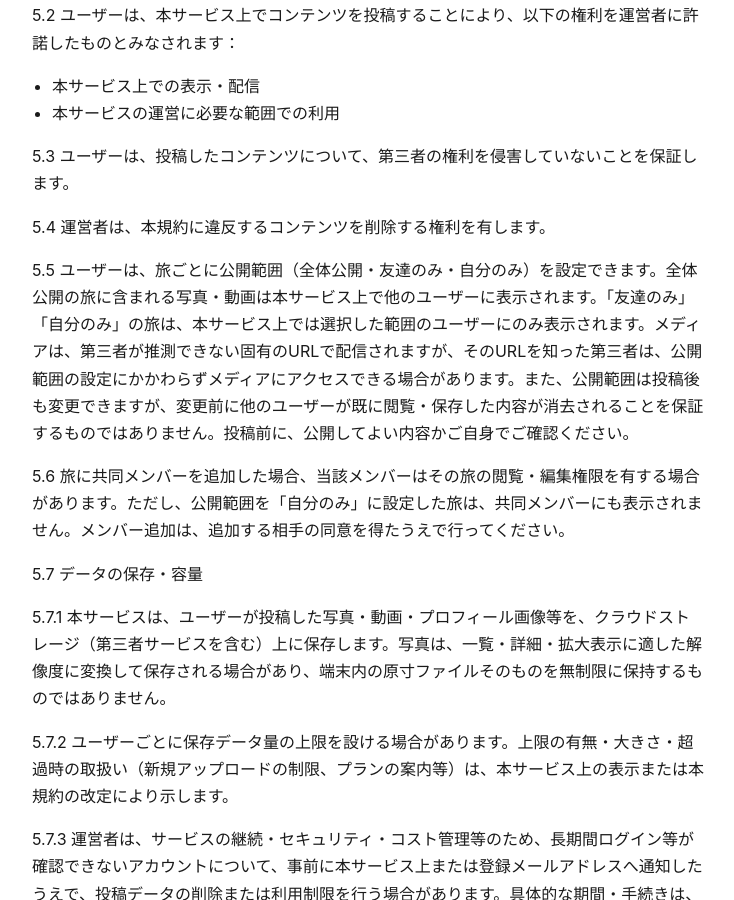
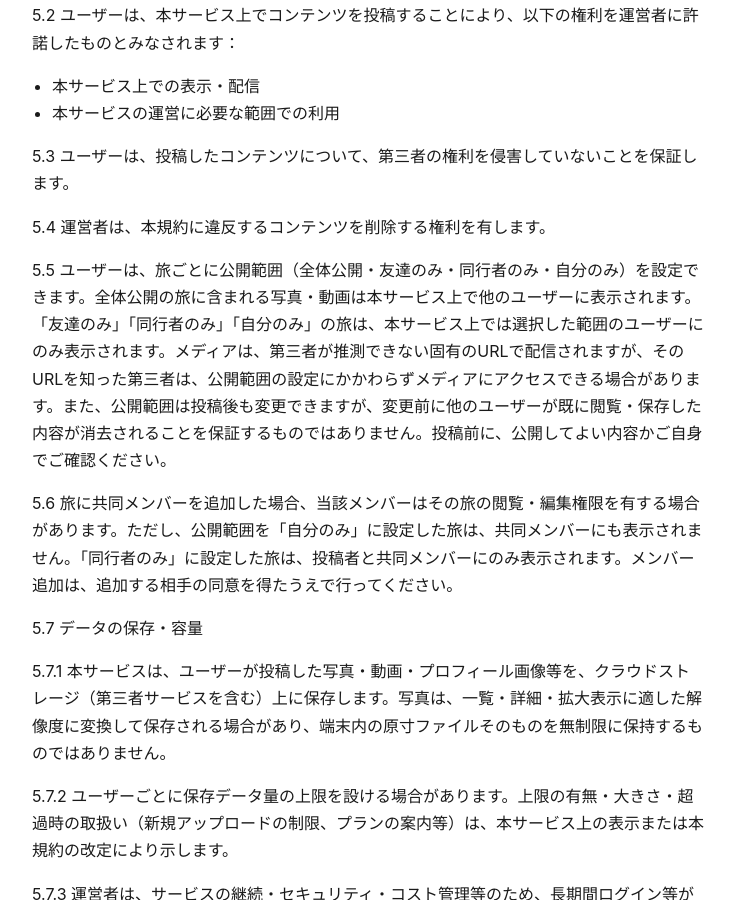
Before and after one commit to kazutax/tabiNote-legal, a Jekyll site: the page built from docs/terms-of-service.md, in a window 1280 px wide and 900 px high, scrolled down 2124 px. Shown: the whole window, without its empty margins (272-1006 px from the left). Built offline with Jekyll 4.4.1, drawn with Linux system fonts in a browser that asks for light colours; some of the changed text lies outside the part shown.

Commit message:
公開範囲を4段階に合わせ、審査前に Pages を現行化する。
Co-authored-by: Cursor <cursoragent@cursor.com>

```diff
--- a/docs/terms-of-service.md
+++ b/docs/terms-of-service.md
@@ -23,7 +23,7 @@ title: 旅ノート（TabiNote）利用規約
 
 ## 2. サービスの内容
 
-2.1 本サービスは、ユーザーが旅の記録を投稿・共有し、他のユーザーの旅を閲覧できるソーシャルネットワーキングサービスです。旅ごとに公開範囲（全体公開・友達のみ・自分のみ）を設定できます。主な機能には、旅の作成・編集、写真・動画の投稿、旅への共同メンバーの追加、友達機能、いいね、地図上での表示、ユーザー検索・@メンションによる旅の絞り込み、アプリ内通知などが含まれます。
+2.1 本サービスは、ユーザーが旅の記録を投稿・共有し、他のユーザーの旅を閲覧できるソーシャルネットワーキングサービスです。旅ごとに公開範囲（全体公開・友達のみ・同行者のみ・自分のみ）を設定できます。主な機能には、旅の作成・編集、写真・動画の投稿、旅への共同メンバーの追加、友達機能、いいね、地図上での表示、ユーザー検索・@メンションによる旅の絞り込み、アプリ内通知などが含まれます。
 
 2.2 本サービスの内容は、予告なく変更・追加・削除される場合があります。
 
@@ -86,9 +86,9 @@ title: 旅ノート（TabiNote）利用規約
 
 5.4 運営者は、本規約に違反するコンテンツを削除する権利を有します。
 
-5.5 ユーザーは、旅ごとに公開範囲（全体公開・友達のみ・自分のみ）を設定できます。全体公開の旅に含まれる写真・動画は本サービス上で他のユーザーに表示されます。「友達のみ」「自分のみ」の旅は、本サービス上では選択した範囲のユーザーにのみ表示されます。メディアは、第三者が推測できない固有のURLで配信されますが、そのURLを知った第三者は、公開範囲の設定にかかわらずメディアにアクセスできる場合があります。また、公開範囲は投稿後も変更できますが、変更前に他のユーザーが既に閲覧・保存した内容が消去されることを保証するものではありません。投稿前に、公開してよい内容かご自身でご確認ください。
+5.5 ユーザーは、旅ごとに公開範囲（全体公開・友達のみ・同行者のみ・自分のみ）を設定できます。全体公開の旅に含まれる写真・動画は本サービス上で他のユーザーに表示されます。「友達のみ」「同行者のみ」「自分のみ」の旅は、本サービス上では選択した範囲のユーザーにのみ表示されます。メディアは、第三者が推測できない固有のURLで配信されますが、そのURLを知った第三者は、公開範囲の設定にかかわらずメディアにアクセスできる場合があります。また、公開範囲は投稿後も変更できますが、変更前に他のユーザーが既に閲覧・保存した内容が消去されることを保証するものではありません。投稿前に、公開してよい内容かご自身でご確認ください。
 
-5.6 旅に共同メンバーを追加した場合、当該メンバーはその旅の閲覧・編集権限を有する場合があります。ただし、公開範囲を「自分のみ」に設定した旅は、共同メンバーにも表示されません。メンバー追加は、追加する相手の同意を得たうえで行ってください。
+5.6 旅に共同メンバーを追加した場合、当該メンバーはその旅の閲覧・編集権限を有する場合があります。ただし、公開範囲を「自分のみ」に設定した旅は、共同メンバーにも表示されません。「同行者のみ」に設定した旅は、投稿者と共同メンバーにのみ表示されます。メンバー追加は、追加する相手の同意を得たうえで行ってください。
 
 5.7 データの保存・容量
 
```
Also changed, not shown: other parts of docs/terms-of-service.md (+1 -1 lines), docs/privacy-policy.md (+2 -2 lines), docs/support.md (+3 -2 lines).
